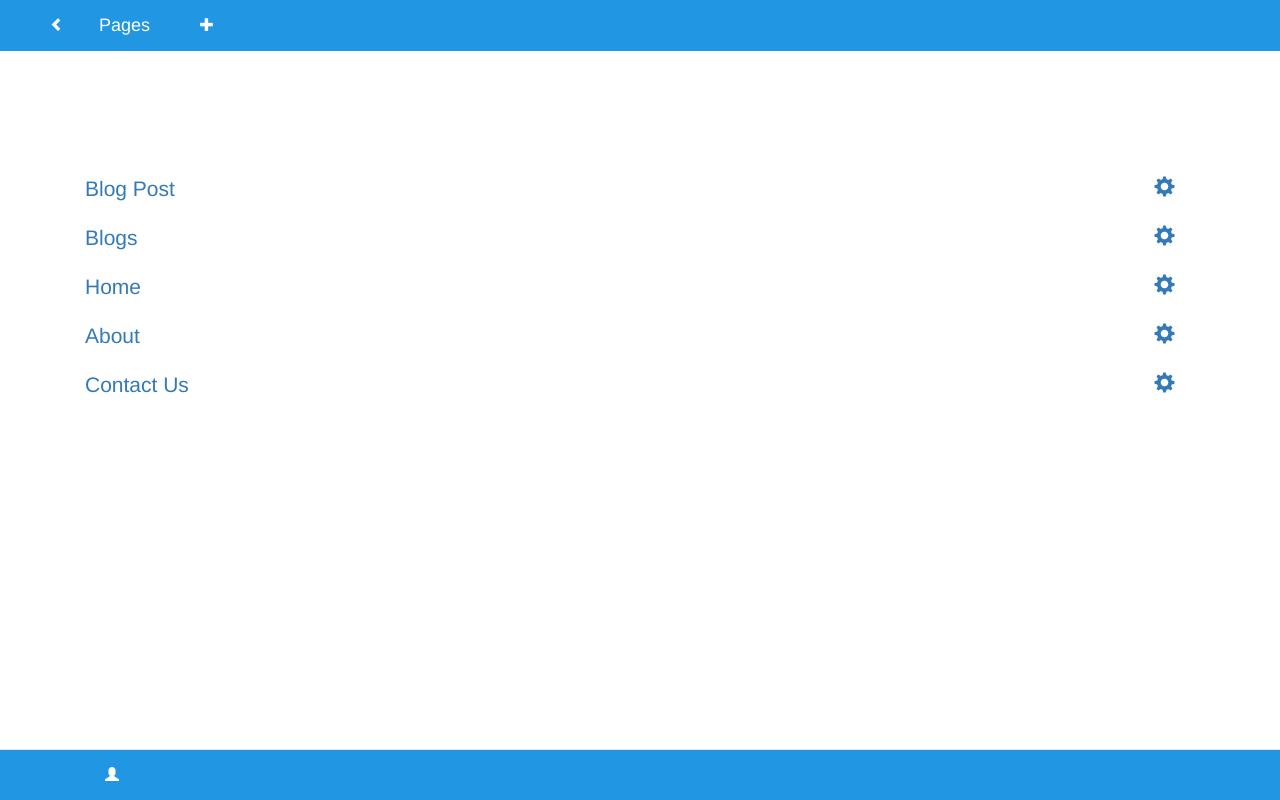
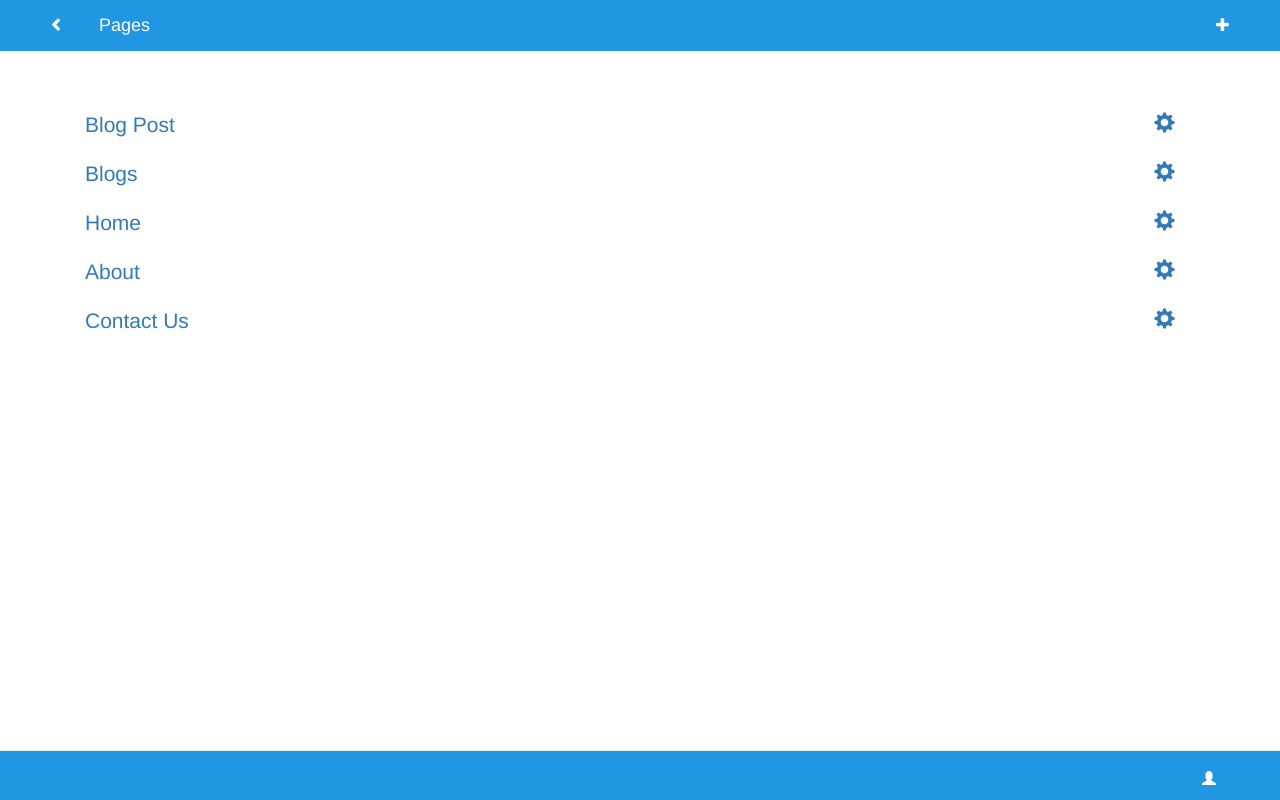
Before and after one commit to rapidclock/thomas-rahul-webdev, a website: page public/assignment/page-list.html in a window 1280 px wide. Drawn offline with nearby package versions, Linux system fonts and the light colour scheme.

Commit message:
Fixed corner and profile icon on desktops

```diff
--- a/public/assignment/page-list.html
+++ b/public/assignment/page-list.html
@@ -10,6 +10,11 @@
 <body>
 <nav id="profile_nav_bar" class="navbar navbar-fixed-top rt-navbar">
     <div class="container-fluid">
+        <p class="navbar-text pull-right">
+            <a href="page-new.html" class="navbar-link rt-text-color-white rt-col-l-r-20">
+                <span class="glyphicon glyphicon-plus"></span>
+            </a>
+        </p>
         <div class="navbar-header">
             <p class="navbar-text pull-left">
                 <a href="website-list.html" class="navbar-link rt-text-color-white rt-col-l-r-20">
@@ -19,17 +24,12 @@
             <a class="rt-text-color-white navbar-brand" href="#">
                 Pages
             </a>
-            <p class="navbar-text pull-right">
-                <a href="page-new.html" class="navbar-link rt-text-color-white rt-col-l-r-20">
-                    <span class="glyphicon glyphicon-plus"></span>
-                </a>
-            </p>
         </div>
     </div>
 </nav>
 <!--Body of the Page-->
 
-<div class="container rt-form-top-padding rt-list-item-dim">
+<div class="container rt-list-item-dim">
     <div class="list-group">
         <ul class="list-group">
             <li class="list-group-item borderless">
@@ -68,15 +68,9 @@
 
 <!--Body of the Page-->
 <nav class="navbar navbar-default navbar-fixed-bottom rt-navbar">
-    <div class="container">
-        <div class="row navbar-text">
-            <div class="rt-col-l-r-20 text-right pull-right">
-                <a href="profile.html">
-                    <span class="glyphicon glyphicon-user rt-text-color-white"></span>
-                </a>
-            </div>
-        </div>
-    </div>
+    <a href="profile.html" class="pull-right navbar-link">
+        <span class="glyphicon glyphicon-user rt-text-color-white"></span>
+    </a>
 </nav>
 </body>
 </html>
```
Also changed, not shown: public/assignment/page-edit.html (+8 -14 lines), public/assignment/page-new.html (+8 -14 lines), public/assignment/website-edit.html (+8 -14 lines), public/assignment/website-list.html (+9 -15 lines), public/assignment/website-new.html (+8 -14 lines), public/assignment/widget-chooser.html (+3 -9 lines), public/assignment/widget-heading.html (+8 -14 lines), public/assignment/widget-image.html (+8 -14 lines), public/assignment/widget-list.html (+7 -12 lines), public/assignment/widget-youtube.html (+8 -14 lines).
